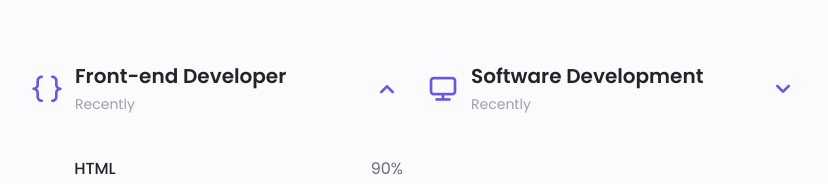
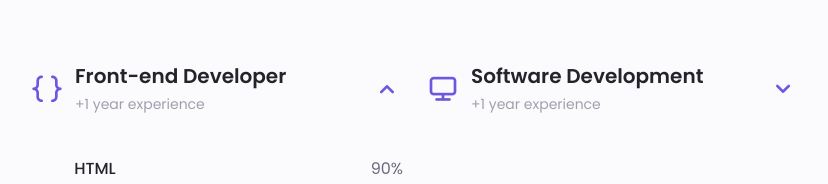
Before and after one commit to ALSABA3/CV, a plain HTML site: page index.html in a window 1280 px wide. Shown: the part 1644-1828 px from the top of the page, without its empty margins (225-1053 px from the left). Drawn offline with nearby package versions, Linux system fonts and the light colour scheme.

Commit message:
Add files via upload

```diff
--- a/index.html
+++ b/index.html
@@ -196,7 +196,7 @@
 
               <div>
                 <h1 class="skills__title">Front-end Developer</h1>
-                <span class="skills__subtitle">Recently</span>
+                <span class="skills__subtitle">+1 year experience</span>
               </div>
 
               <i class="uil uil-angle-down skills__arrow"></i>
@@ -303,7 +303,7 @@
               <i class="uil uil-desktop skills__icon"></i>
               <div>
                 <h1 class="skills__title">Software Development</h1>
-                <span class="skills__subtitle">Recently</span>
+                <span class="skills__subtitle">+1 year experience</span>
               </div>
               <i class="uil uil-angle-down skills__arrow"></i>
             </div>
```
Also changed, not shown: 1 other file.
